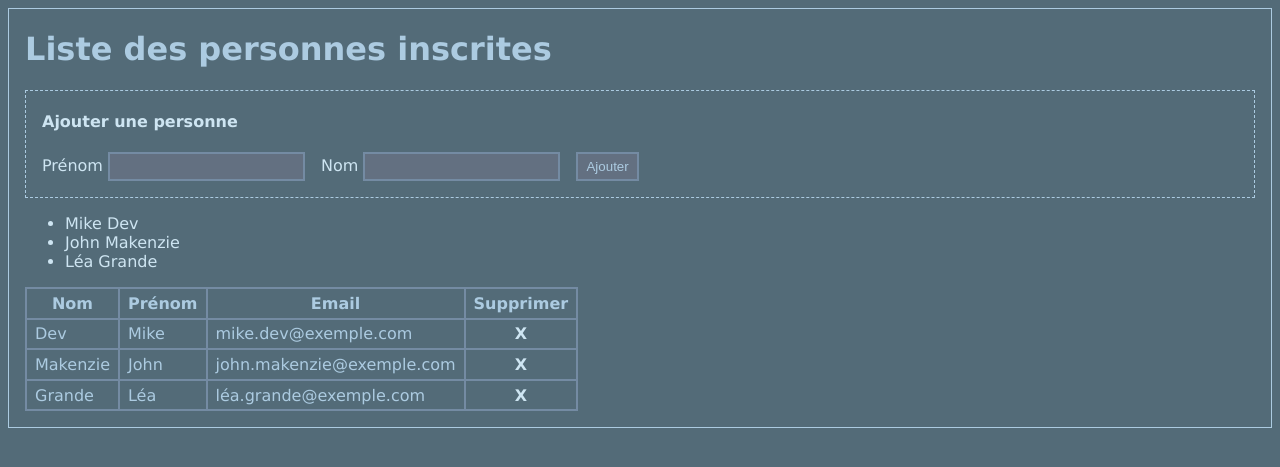
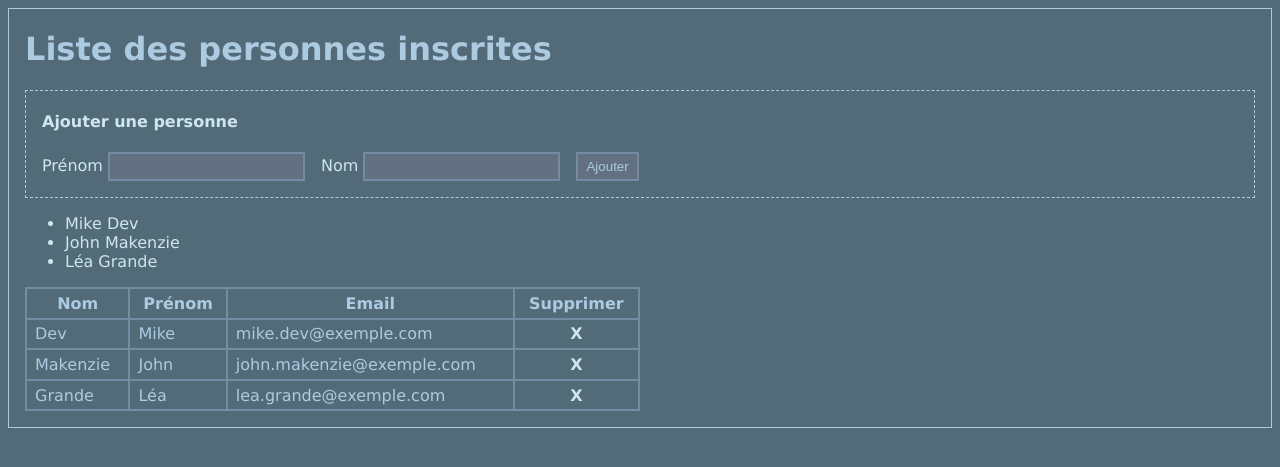
Before and after one commit to flex-57/CDA_2409_FG, a PHP site: page / in a window 1280 px wide. Shown: the top 467 px of the page. Run offline with PHP 8.4, Linux system fonts and the light colour scheme.

Commit message:
ajustement

```diff
--- a/Javascript/tableaux/assets/script.js
+++ b/Javascript/tableaux/assets/script.js
@@ -35,9 +35,11 @@ const display = () => {
             const firstname = p.split(' ')[0]
             const lastname = p.split(' ')[1]
 
+            const reg = /[\u0300-\u036f]/g
+
             tdLastname.innerText = lastname
             tdFirstname.innerText = firstname
-            tdEmail.innerText = `${firstname.toLowerCase()}.${lastname.toLowerCase()}@exemple.com`
+            tdEmail.innerText = `${firstname.toLowerCase().normalize("NFD").replace(reg, "")}.${lastname.toLowerCase().normalize("NFD").replace(reg, "")}@exemple.com`
             tdSupprimer.innerHTML = `<a href="" id="${i}" class="delete">X</a>`
 
             tbody.append(tr)
--- a/Javascript/tableaux/assets/style.css
+++ b/Javascript/tableaux/assets/style.css
@@ -41,6 +41,10 @@ input {
     color: var(--color-h1_btn-add_table);
 }
 
+table {
+    width: 50%;
+}
+
 table, tr, th, td {
     border: 2px solid var(--border-input_table);
     border-collapse: collapse;
```
